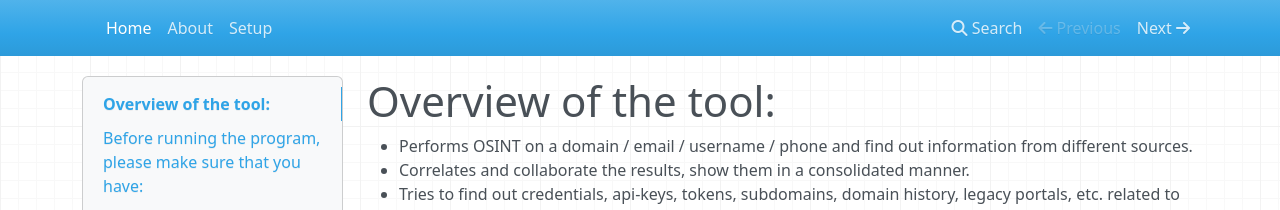
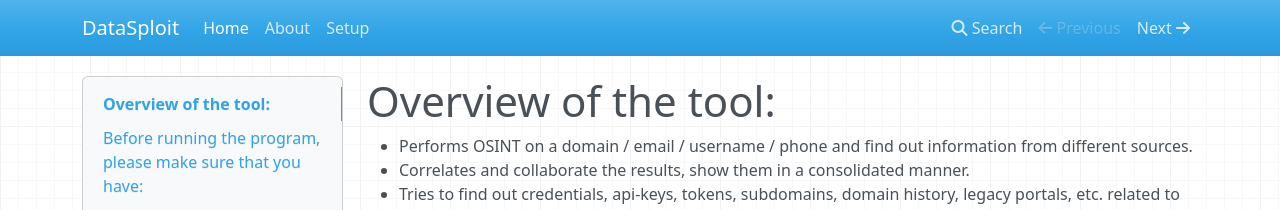
Before and after one commit to dvopsway/datasploit, an MkDocs documentation site: the page built from docs/index.md, in a window 1280 px wide. Shown: the top 210 px of the page. Built offline with MkDocs 1.6.1, drawn with Linux system fonts in a browser that asks for light colours; nearby versions of some CDN libraries; old or Windows-style settings are respelled for this version of MkDocs.

Commit message:
Added mkdocs yml for basic documentation test

```diff
--- a/mkdocs.yml
+++ b/mkdocs.yml
@@ -1,3 +1,4 @@
+site_name: DataSploit
 pages:
 - Home: 'index.md'
 - About: 'apiGeneration.md'
```
